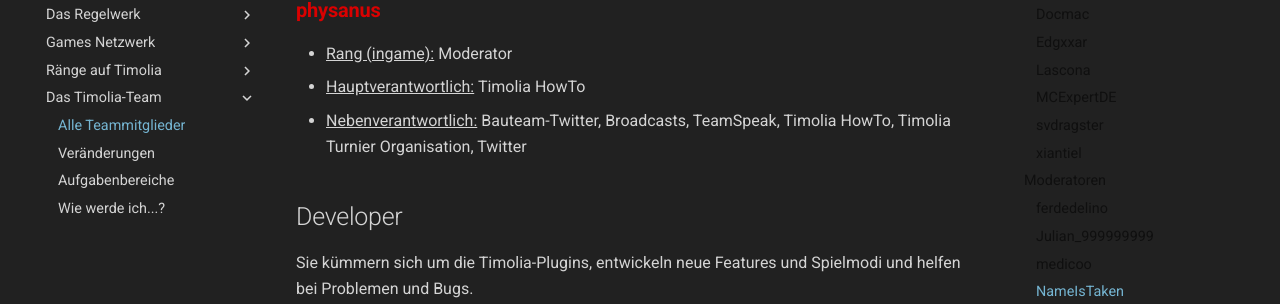
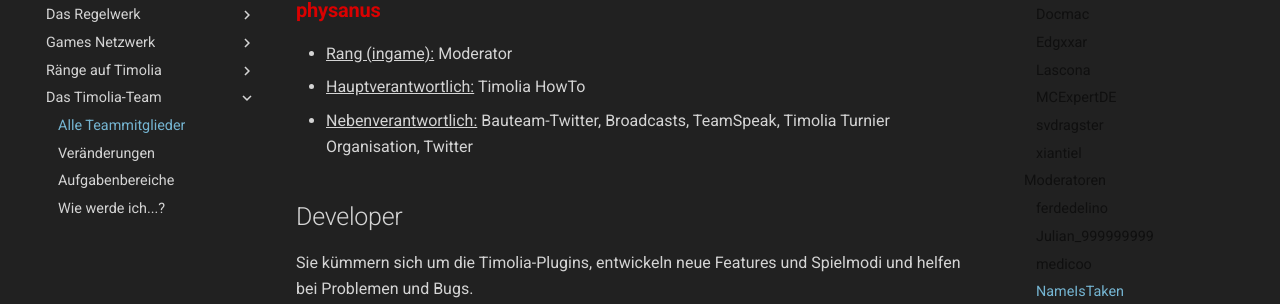
Before and after one commit to TimoliaDE/HowTo, an MkDocs documentation site: the page built from docs/team/members.md, in a window 1280 px wide and 900 px high, scrolled down 2378 px. Shown: the part 149-453 px from the top of the window. Built offline with MkDocs 1.6.1 and Material for MkDocs 9.7.7, drawn with Linux system fonts in a browser that asks for light colours; old or Windows-style settings are respelled for this version of MkDocs.

Commit message:
Julian sagt, ich darf nicht mehr NV sein, wenn ich HV bin

```diff
--- a/docs/team/members.md
+++ b/docs/team/members.md
@@ -64,7 +64,7 @@ Moderatoren koordinieren einzelne Projekte oder Bereiche auf Timolia und sorgen
 ### <strong><span class='moderator'>physanus</span></strong>
 - <u>Rang (ingame):</u> Moderator
 - <u>Hauptverantwortlich:</u> Timolia HowTo
-- <u>Nebenverantwortlich:</u> Bauteam-Twitter, Broadcasts, TeamSpeak, Timolia HowTo, Timolia Turnier Organisation, Twitter
+- <u>Nebenverantwortlich:</u> Bauteam-Twitter, Broadcasts, TeamSpeak, Timolia Turnier Organisation, Twitter
 
 ## Developer
 
```
